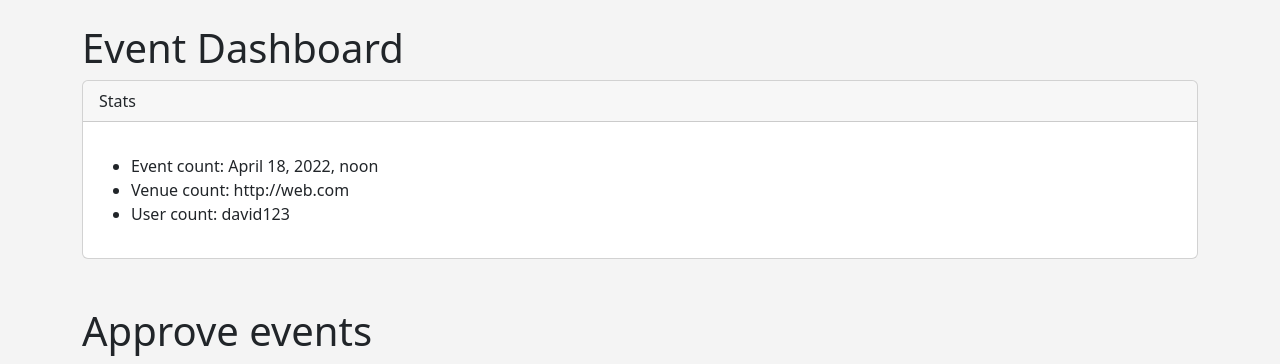
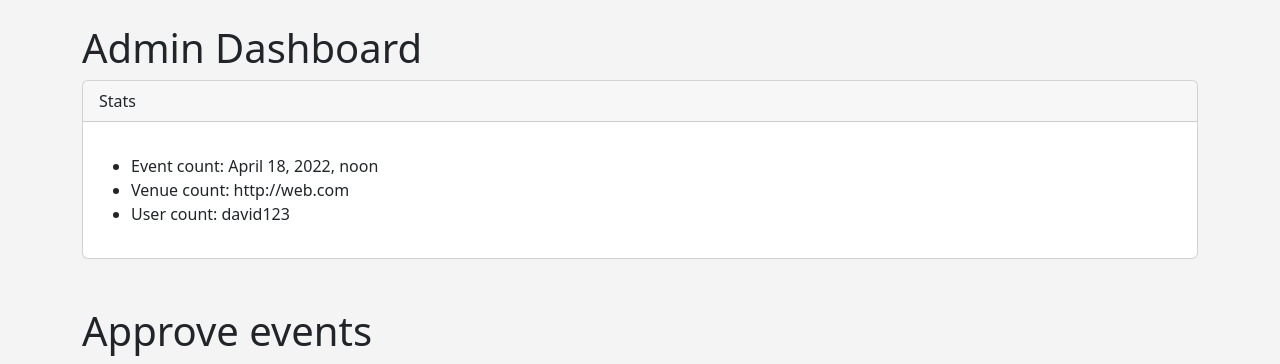
Before and after one commit to blueberrypyy/wedding_events, a Django app: template events/templates/events/event_approval.html in a window 1280 px wide. Shown: the part 56-420 px from the top of the page. Run offline with Django 3.2, Linux system fonts and the light colour scheme; the template is opened without the code that fills it: values that come from a table or form of the project are taken from there, others are empty; data comes from the database, SQL or seed files in the repository.

Commit message:
Fixed title

```diff
--- a/events/templates/events/event_approval.html
+++ b/events/templates/events/event_approval.html
@@ -1,7 +1,7 @@
 {% extends 'events/base.html' %}
 
 {% block content %}
-<h1>Event Dashboard</h1>
+<h1>Admin Dashboard</h1>
 
 <div class="card">
   <div class="card-header">Stats
```
